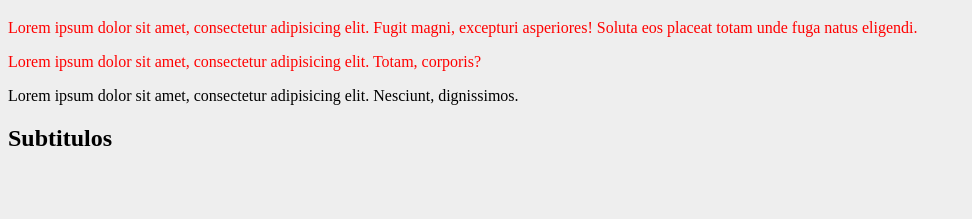
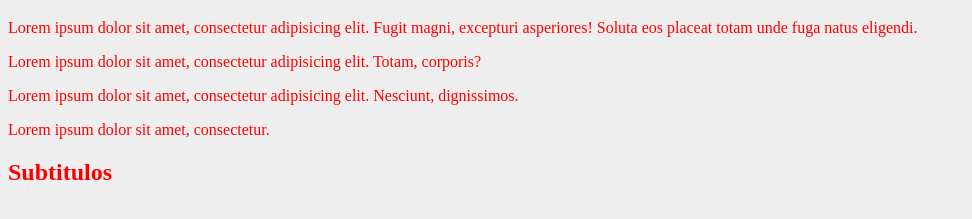
Before and after one commit to dduvanpantoja/nigbox-proyecto, a plain HTML site: page index.html in a window 1280 px wide. Shown: the part 61-280 px from the top of the page, without its empty margins (0-972 px from the left). Drawn offline with Linux system fonts and the light colour scheme; files that its build step writes are made by us from their sources.

Commit message:
Estudiano herencia

```diff
--- a/assets/css/style.css
+++ b/assets/css/style.css
@@ -1,5 +1,8 @@
+/* Los elementos heredan del padre por eso
+	cambia el color a rojo*/
 body {
 	background-color: #eeeeee;
+	color: #ff0000;
 }
 h1 {
 	color: #ff0000;
--- a/index.html
+++ b/index.html
@@ -9,10 +9,16 @@
 <body>
 
 	<h1>Titulo principal de la página</h1>
+
 	<p>Lorem ipsum dolor sit amet, consectetur adipisicing elit. Fugit magni, excepturi asperiores! Soluta eos placeat totam unde fuga natus eligendi.</p>
 	<p>Lorem ipsum dolor sit amet, consectetur adipisicing elit. Totam, corporis?</p>
+
+	<!-- No todas las propiedades se pueden heredar, consultar en google -->
 	<div>
 		Lorem ipsum dolor sit amet, consectetur adipisicing elit. Nesciunt, dignissimos.
+		<div>
+			<p>Lorem ipsum dolor sit amet, consectetur.</p>
+		</div>
 	</div>
 	<h2>Subtitulos</h2>
 
```
